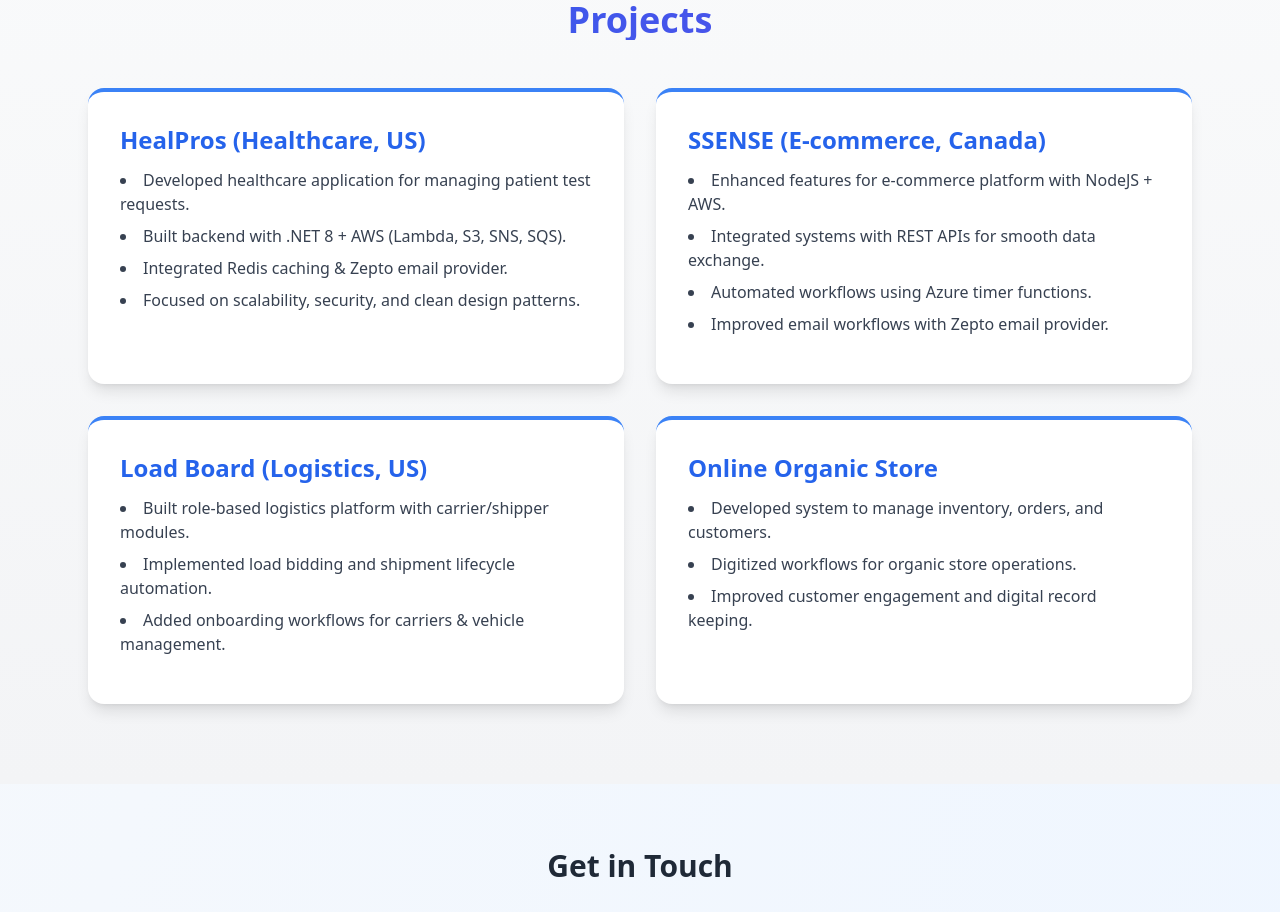
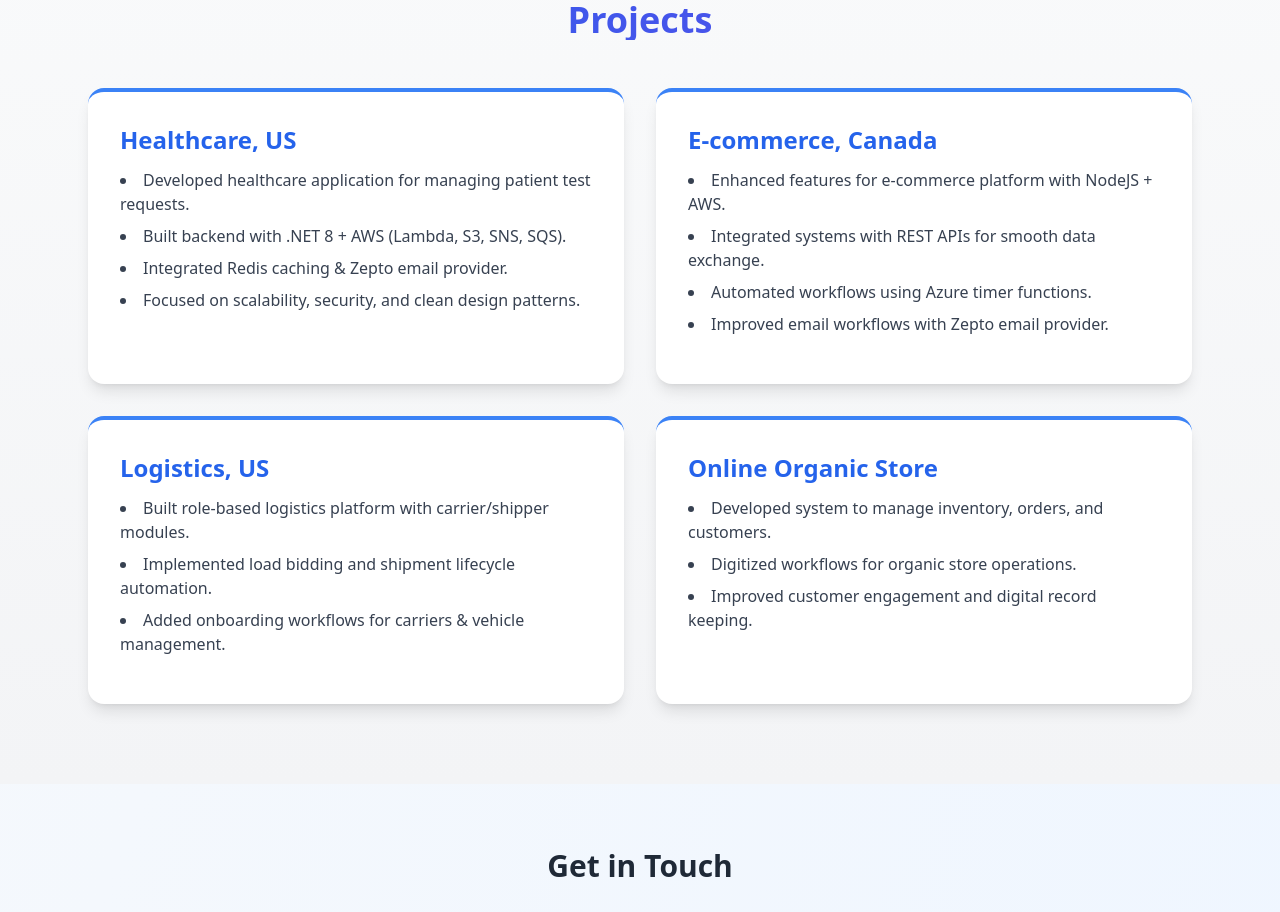
Before and after one commit to anandpalanisamyN/anand-palanisamy-portfolio, a React (Vite) app: page / in a window 1280 px wide. Shown: the part 2440-3352 px from the top of the page. Built offline with nearby package versions, Linux system fonts and the light colour scheme.

Commit message:
feat(AP-09): Indexing website (#9)

```diff
--- a/src/components/sections/Projects.jsx
+++ b/src/components/sections/Projects.jsx
@@ -3,7 +3,7 @@
 
 const projects = [
   {
-    title: "HealPros (Healthcare, US)",
+    title: "Healthcare, US",
     description: [
       "Developed healthcare application for managing patient test requests.",
       "Built backend with .NET 8 + AWS (Lambda, S3, SNS, SQS).",
@@ -12,7 +12,7 @@
     ]
   },
   {
-    title: "SSENSE (E-commerce, Canada)",
+    title: "E-commerce, Canada",
     description: [
       "Enhanced features for e-commerce platform with NodeJS + AWS.",
       "Integrated systems with REST APIs for smooth data exchange.",
@@ -21,7 +21,7 @@
     ]
   },
   {
-    title: "Load Board (Logistics, US)",
+    title: "Logistics, US",
     description: [
       "Built role-based logistics platform with carrier/shipper modules.",
       "Implemented load bidding and shipment lifecycle automation.",
```
Also changed, not shown: public/robots.txt (added), 1 other file (tests, documents, lock files or other folders).
